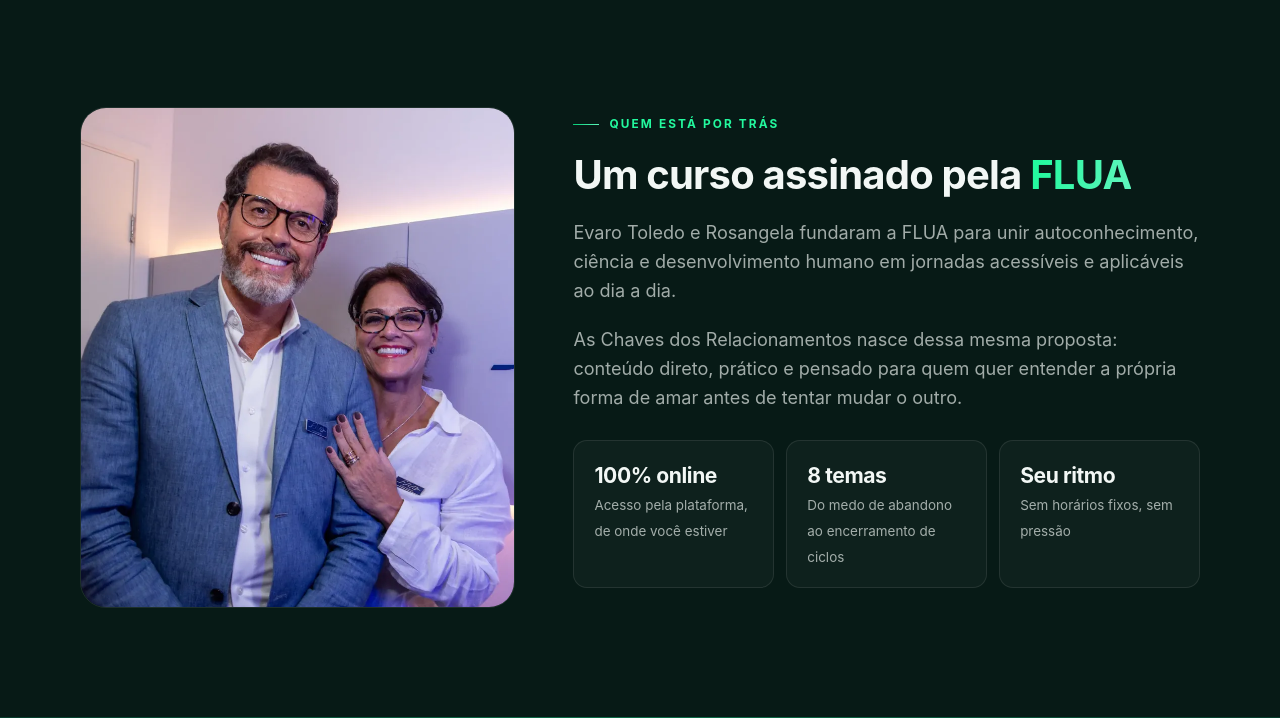
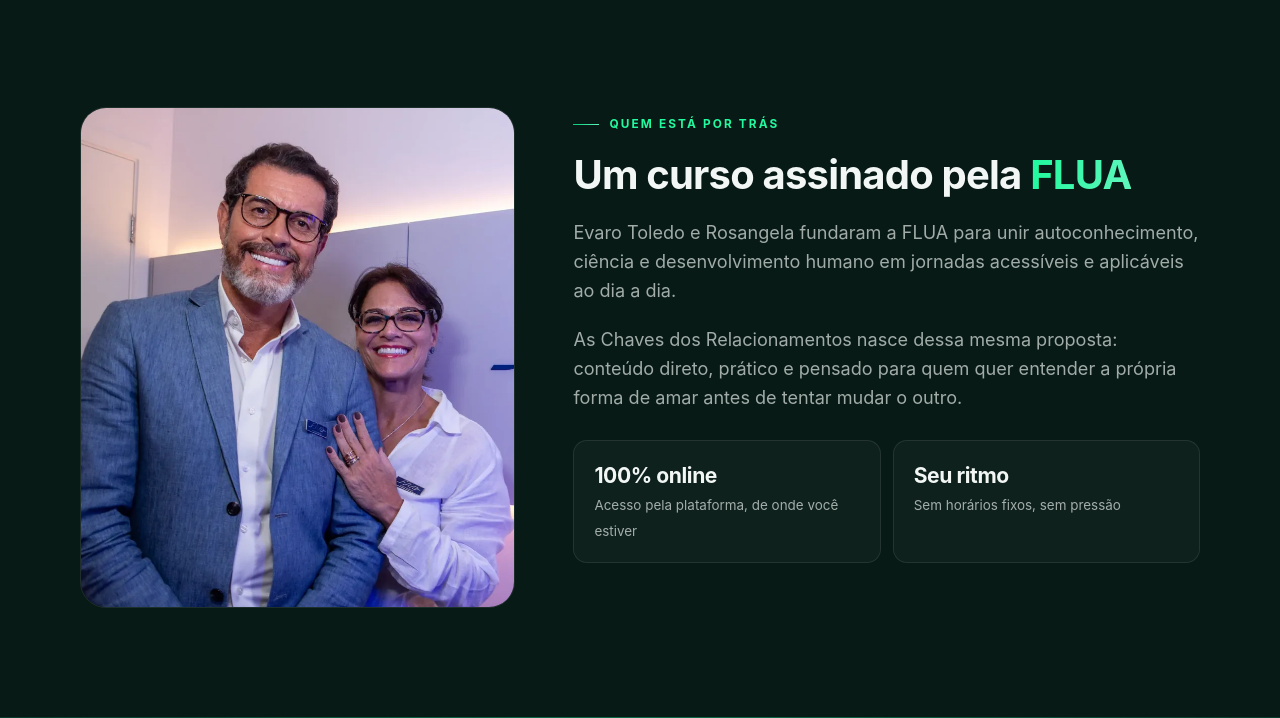
Before and after one commit to gabriellasaro-ui/LP---FLUA, a Flask app: template templates/as-chaves-dos-relacionamentos.html in a window 1280 px wide. Shown: the part 3937-4655 px from the top of the page. Run offline with Flask 3, Linux system fonts and the light colour scheme; the template is opened without the code that fills it, so the values that code supplies are empty.

Commit message:
mini correções

```diff
--- a/templates/as-chaves-da-saude.html
+++ b/templates/as-chaves-da-saude.html
@@ -1299,7 +1299,6 @@
 
             <ul class="brand-stats">
               <li><strong>100% online</strong><span>Acesso pela plataforma, de onde você estiver</span></li>
-              <li><strong>8 temas</strong><span>Do corpo e da mente à construção de uma rotina consciente</span></li>
               <li><strong>Seu ritmo</strong><span>Sem horários fixos, sem pressão</span></li>
             </ul>
           </div>
--- a/templates/as-chaves-dos-relacionamentos.html
+++ b/templates/as-chaves-dos-relacionamentos.html
@@ -1296,7 +1296,6 @@
 
             <ul class="brand-stats">
               <li><strong>100% online</strong><span>Acesso pela plataforma, de onde você estiver</span></li>
-              <li><strong>8 temas</strong><span>Do medo de abandono ao encerramento de ciclos</span></li>
               <li><strong>Seu ritmo</strong><span>Sem horários fixos, sem pressão</span></li>
             </ul>
           </div>
```
Also changed, not shown: static/img/as-chaves-da-saude/banner-hero-desktop.png, static/img/as-chaves-da-saude/banner-hero-desktop.webp, 2 other files.
